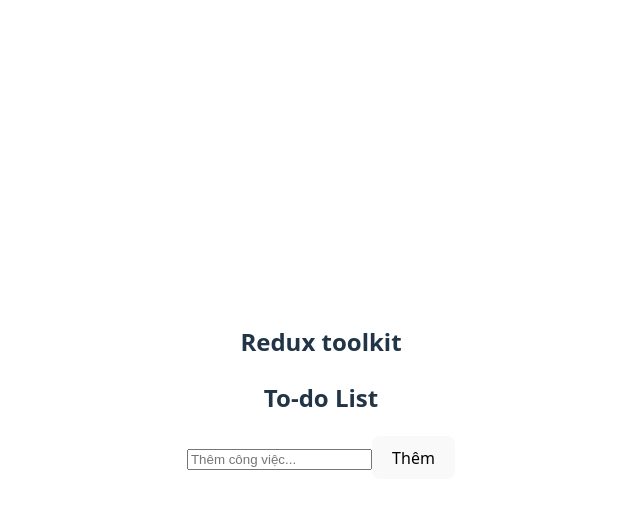
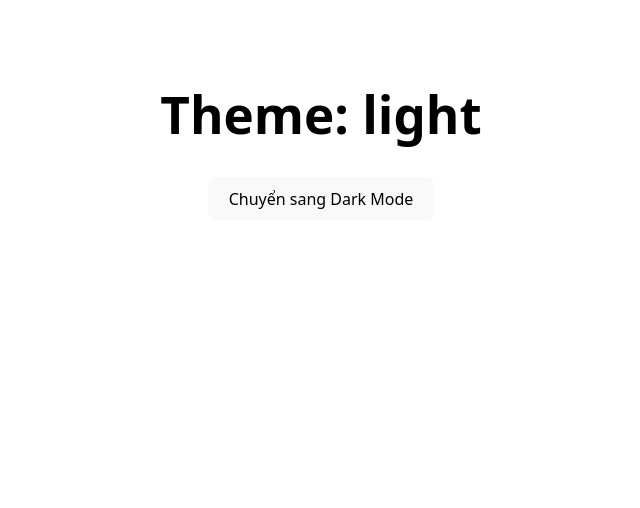
Before and after one commit to tthtung/PTGDUD_DHKTPM18A_REACTJS_TUAN_10, a React (Vite) app: page / in a window 1280 px wide. Shown: the top 508 px of the page, without its empty margins (319-959 px from the left). Built offline with nearby package versions, Linux system fonts and the light colour scheme.

Commit message:
Finish 3. Toggle Theme (Dark/Light mode)

```diff
--- a/src/App.jsx
+++ b/src/App.jsx
@@ -6,6 +6,7 @@
 import ChangeValue_Redux from "./components/ChangeValue_Redux";
 import ChangeValue_ReduxToolkit from "./components/ChangeValue_ReduxToolkit";
 import TodoApp from "./components/TodoApp";
+import ThemeToggle from "./components/ThemeToggle";
 
 function App() {
   return (
@@ -18,7 +19,8 @@
 
       <Provider store={store}>
         {/* <ChangeValue_ReduxToolkit /> */}
-        <TodoApp />
+        {/* <TodoApp /> */}
+        <ThemeToggle />
       </Provider>
     </>
   );
--- /dev/null
+++ b/src/components/ThemeToggle.jsx
@@ -0,0 +1,27 @@
+import React from "react";
+import { useSelector, useDispatch } from "react-redux";
+import { toggleTheme } from "../components/redux_toolkit/themeSlice";
+
+export default function ThemeToggle() {
+  const mode = useSelector((state) => state.theme.mode);
+  const dispatch = useDispatch();
+
+  const isDark = mode === "dark";
+
+  const appStyle = {
+    backgroundColor: isDark ? "#222" : "#fff",
+    color: isDark ? "#fff" : "#000",
+    minHeight: "100vh",
+    padding: "20px",
+    transition: "all 0.3s ease",
+  };
+
+  return (
+    <div style={appStyle}>
+      <h1>Theme: {mode}</h1>
+      <button onClick={() => dispatch(toggleTheme())}>
+        Chuyển sang {isDark ? "Light" : "Dark"} Mode
+      </button>
+    </div>
+  );
+}
--- a/src/components/TodoApp.jsx
+++ b/src/components/TodoApp.jsx
@@ -19,7 +19,7 @@
   };
 
   return (
-    <div>
+    <div style={{height: "100vh", padding: "20px"}}>
       <h2>Redux toolkit</h2>
       <h2>To-do List</h2>
 
--- a/src/components/redux_toolkit/store.jsx
+++ b/src/components/redux_toolkit/store.jsx
@@ -1,11 +1,13 @@
 import { configureStore } from "@reduxjs/toolkit";
 import counterReducer from "./counterSlice";
 import todoReducer from "./todoSlice";
+import themeReducer from "./themeSlice";
 
 const store = configureStore({
   reducer: {
     counter: counterReducer,
     todos: todoReducer,
+    theme: themeReducer,
   },
 });
 
--- /dev/null
+++ b/src/components/redux_toolkit/themeSlice.jsx
@@ -0,0 +1,16 @@
+import { createSlice } from "@reduxjs/toolkit";
+
+const themeSlice = createSlice({
+  name: "theme",
+  initialState: {
+    mode: "light",
+  },
+  reducers: {
+    toggleTheme: (state) => {
+      state.mode = state.mode === "light" ? "dark" : "light";
+    },
+  },
+});
+
+export const { toggleTheme } = themeSlice.actions;
+export default themeSlice.reducer;
```
Also changed, not shown: minhchung/3. Toggle Theme (Dark-Light mode).png (added).
